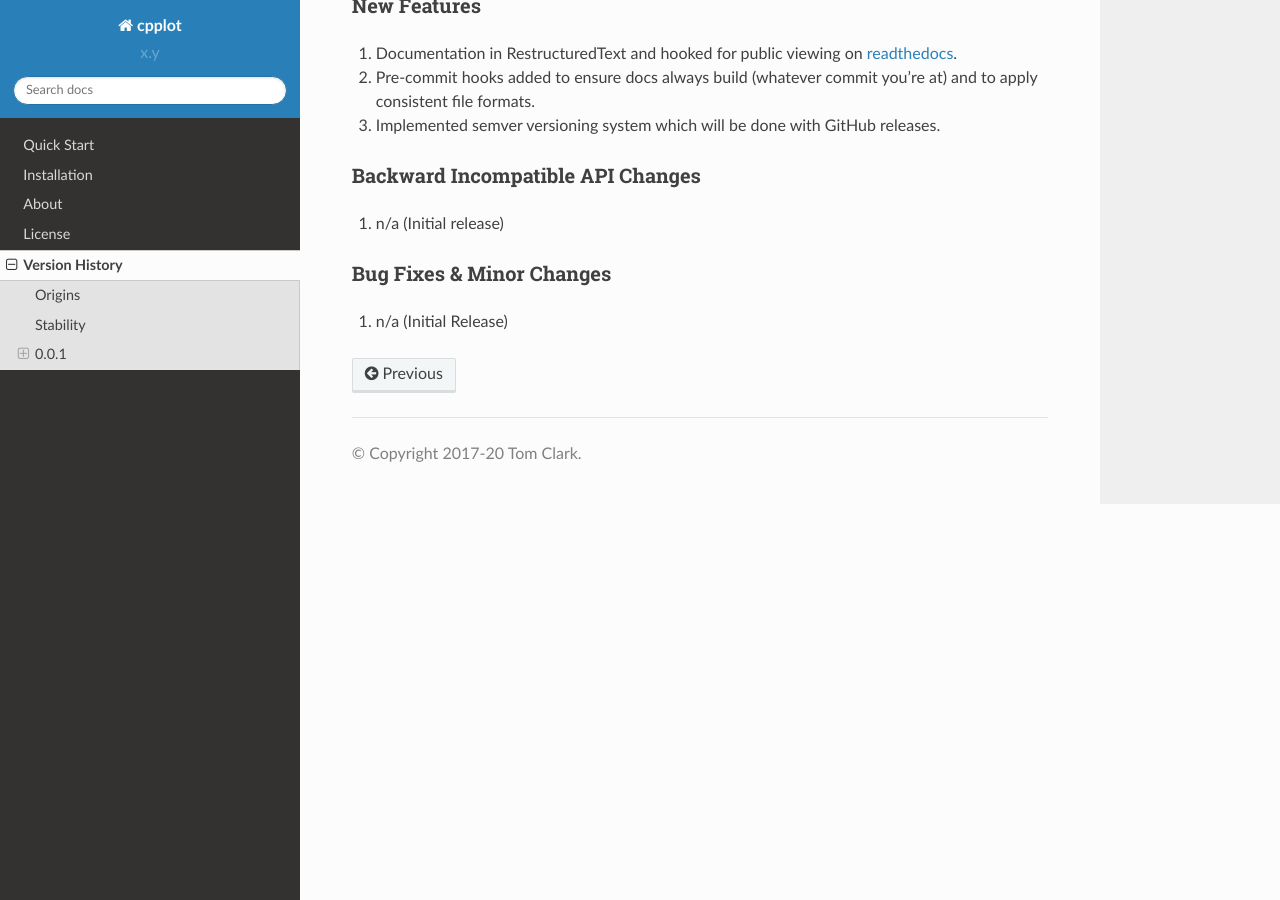
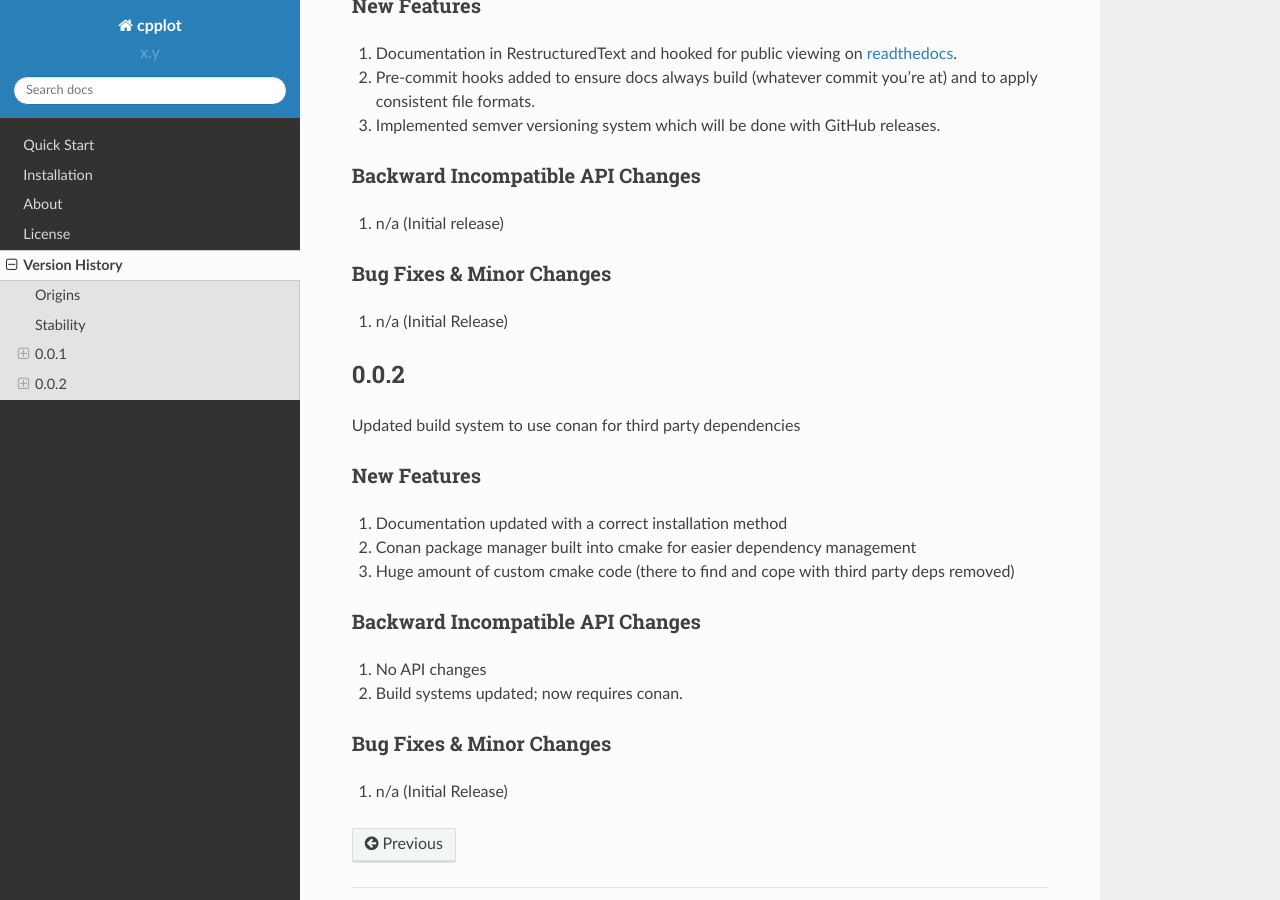
Before and after one commit to thclark/cpplot, a Sphinx documentation site: the page built from docs/source/version_history.rst, in a window 1280 px wide and 900 px high, scrolled down 936 px. Built offline with Sphinx 7.4.7 and the Read the Docs theme 2.0.0, drawn with Linux system fonts in a browser that asks for light colours; pages that are not in the unit, such as notebooks, are missing from menus.

Commit message:
DOC Version bump description

```diff
--- a/docs/source/version_history.rst
+++ b/docs/source/version_history.rst
@@ -57,3 +57,26 @@ Backward Incompatible API Changes
 Bug Fixes & Minor Changes
 -------------------------
 #. n/a (Initial Release)
+
+
+.. _version_0.0.2:
+
+0.0.2
+=====
+
+Updated build system to use conan for third party dependencies
+
+New Features
+------------
+#. Documentation updated with a correct installation method
+#. Conan package manager built into cmake for easier dependency management
+#. Huge amount of custom cmake code (there to find and cope with third party deps removed)
+
+Backward Incompatible API Changes
+---------------------------------
+#. No API changes
+#. Build systems updated; now requires conan.
+
+Bug Fixes & Minor Changes
+-------------------------
+#. n/a (Initial Release)
```
